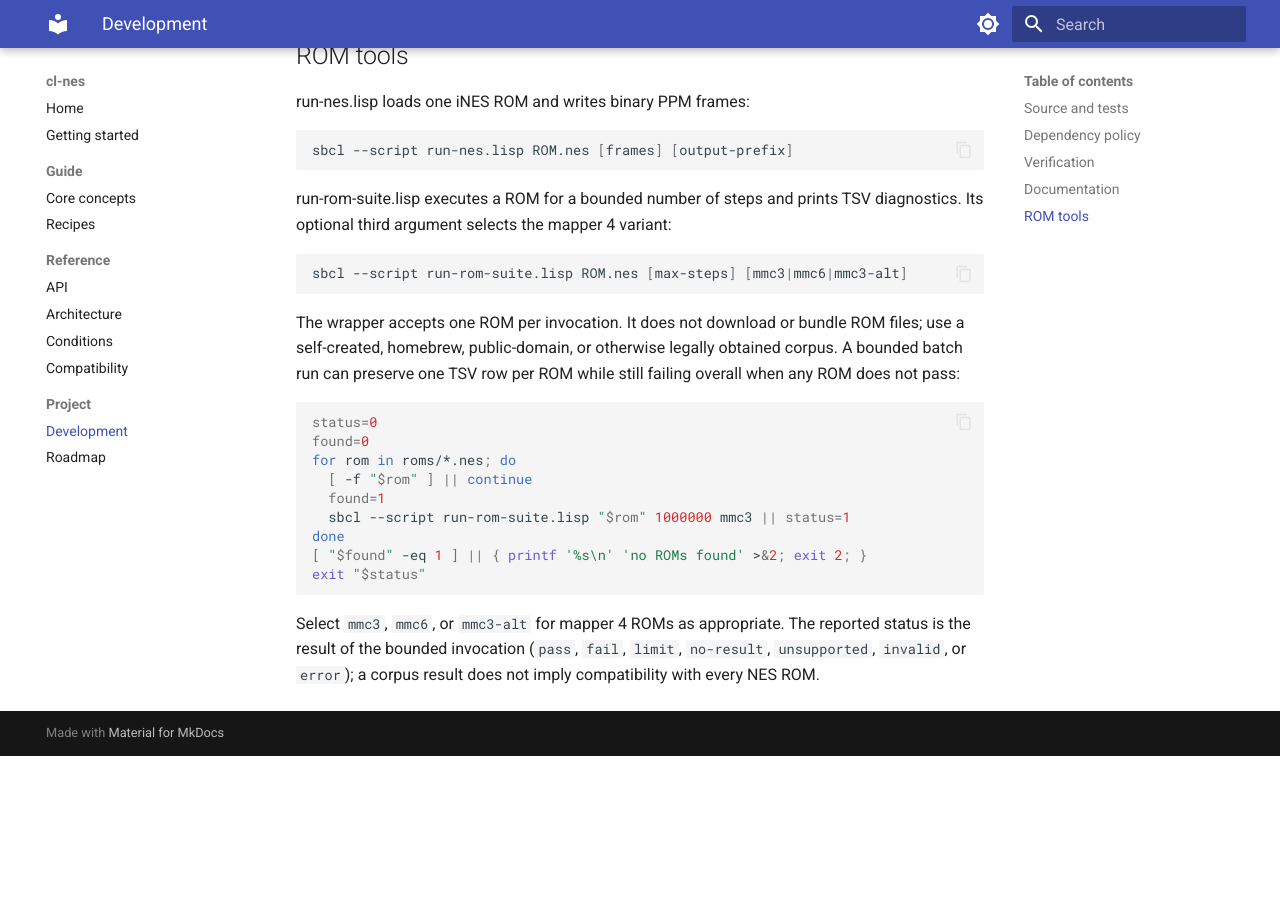
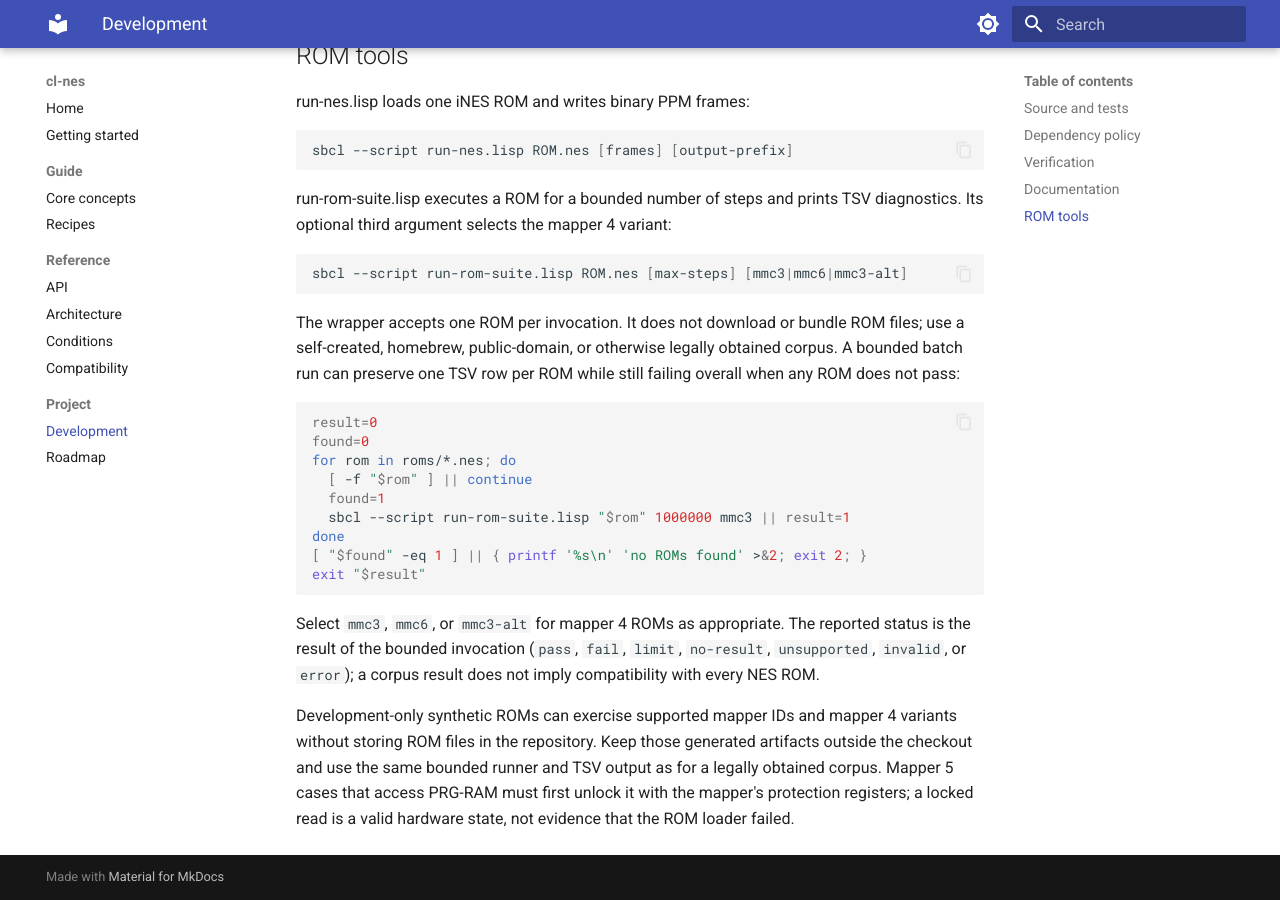
Before and after one commit to nerima-lisp/cl-nes, an MkDocs documentation site: the page built from docs/src/project/development.md, in a window 1280 px wide and 900 px high, scrolled down 2545 px. Built offline with MkDocs 1.6.1 and Material for MkDocs 9.7.7, drawn with Linux system fonts in a browser that asks for light colours; before the commit the page ends 3301 px from its top, so only the background shows below that.

Commit message:
fix: stabilize cartridge construction and document corpus checks

```diff
--- a/docs/src/project/development.md
+++ b/docs/src/project/development.md
@@ -135,18 +135,25 @@
 still failing overall when any ROM does not pass:
 
 ~~~sh
-status=0
+result=0
 found=0
 for rom in roms/*.nes; do
   [ -f "$rom" ] || continue
   found=1
-  sbcl --script run-rom-suite.lisp "$rom" 1000000 mmc3 || status=1
+  sbcl --script run-rom-suite.lisp "$rom" 1000000 mmc3 || result=1
 done
 [ "$found" -eq 1 ] || { printf '%s\n' 'no ROMs found' >&2; exit 2; }
-exit "$status"
+exit "$result"
 ~~~
 
 Select `mmc3`, `mmc6`, or `mmc3-alt` for mapper 4 ROMs as appropriate. The
 reported status is the result of the bounded invocation (`pass`, `fail`,
 `limit`, `no-result`, `unsupported`, `invalid`, or `error`); a corpus result
 does not imply compatibility with every NES ROM.
+
+Development-only synthetic ROMs can exercise supported mapper IDs and mapper 4
+variants without storing ROM files in the repository. Keep those generated
+artifacts outside the checkout and use the same bounded runner and TSV output
+as for a legally obtained corpus. Mapper 5 cases that access PRG-RAM must first
+unlock it with the mapper's protection registers; a locked read is a valid
+hardware state, not evidence that the ROM loader failed.
```
Also changed, not shown: 1 other file.
